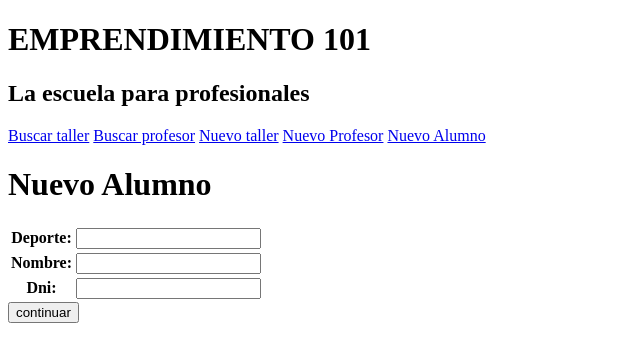
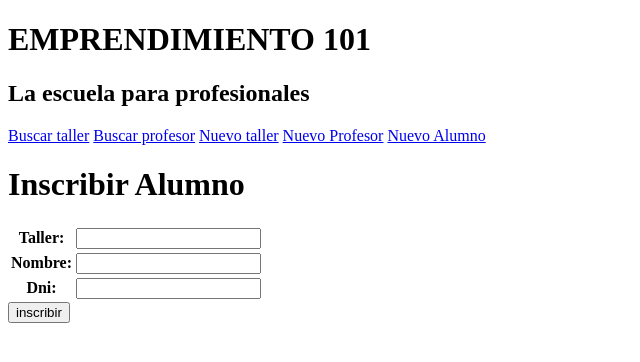
Before and after one commit to Leoszac/MVT, a Django app: page /nuevo_alumno/ in a window 1280 px wide. Shown: the top 362 px of the page, without its empty margins (0-640 px from the left). Run offline with Django 4.2, Linux system fonts and the light colour scheme.

Commit message:
mejoras de codigo

```diff
--- a/MiApp/forms.py
+++ b/MiApp/forms.py
@@ -3,7 +3,6 @@ from django import forms
 
 class escuelaForm(forms.Form):
     taller = forms.CharField(max_length = 100)
-    nombre = forms.CharField(max_length = 100)
 
 class profesorForm(forms.Form):
     taller = forms.CharField(max_length = 100)
@@ -12,6 +11,6 @@ class profesorForm(forms.Form):
 
 
 class alumnoForm(forms.Form):
-    deporte = forms.CharField(max_length = 100)
+    taller = forms.CharField(max_length = 100)
     nombre = forms.CharField(max_length = 100)
     DNI = forms.IntegerField()
--- a/MiApp/models.py
+++ b/MiApp/models.py
@@ -2,7 +2,6 @@ from django.db import models
 
 class escuela(models.Model):
     taller = models.CharField(max_length = 100)
-    nombre = models.CharField(max_length = 100)
 
 class profesor(models.Model):
     nombre = models.CharField(max_length = 100)
@@ -11,6 +10,6 @@ class profesor(models.Model):
 
 
 class alumno(models.Model):
-    deporte = models.CharField(max_length = 100)
+    taller = models.CharField(max_length = 100)
     nombre = models.CharField(max_length = 100)
     DNI = models.IntegerField()
--- a/MiApp/templates/consulta_profesor.html
+++ b/MiApp/templates/consulta_profesor.html
@@ -15,7 +15,7 @@
 {% if  PROD %}
 
    <ul>
-        <li> El taller {{PROD.deporte}} a cargo del profesor {{PROD.nombre}} </li>
+        <li> El taller {{PROD.taller}} a cargo del profesor {{PROD.nombre}} </li>
    </ul>
 {% endif %}
 
--- a/MiApp/templates/nuevo_alumno.html
+++ b/MiApp/templates/nuevo_alumno.html
@@ -7,12 +7,12 @@
 <form action="" method="POST"> {% csrf_token %}
 
 
-  <h1> Nuevo Alumno </h1>
+  <h1> Inscribir Alumno </h1>
   <table>
     {{formulario_NA.as_table}}
   </table>
 
-  <button type='submit' value='enviar'>continuar</button>
+  <button type='submit' value='inscribir'>inscribir</button>
 
 
 </form>
--- a/MiApp/templates/nuevo_profesor.html
+++ b/MiApp/templates/nuevo_profesor.html
@@ -7,12 +7,12 @@
 <form action="" method="POST"> {% csrf_token %}
 
 
-  <h1> Nuevo Profesor </h1>
+  <h1> Agregar un nuevo Profesor </h1>
   <table>
     {{formulario_NP.as_table}}
   </table>
 
-  <button type='submit' value='enviar'>continuar</button>
+  <button type='submit' value='agregar'>agregar</button>
 
 
 </form>
--- a/MiApp/templates/nuevo_taller.html
+++ b/MiApp/templates/nuevo_taller.html
@@ -7,12 +7,12 @@
 <form action="" method="POST"> {% csrf_token %}
 
 
-  <h1> Propon un nuevo taller </h1>
+  <h1> Agregar un nuevo taller </h1>
   <table>
     {{formulario_ND.as_table}}
   </table>
 
-  <button type='submit' value='enviar'>continuar</button>
+  <button type='submit' value='agregar'>agregar</button>
 
 
 </form>
--- a/MiApp/views.py
+++ b/MiApp/views.py
@@ -38,7 +38,7 @@ def buscar_escuela(request):
    return render(request, 'consulta_taller.html', {'error':error})
 
 
-######### INGRESOS DE TALLER ##########
+######### INGRESOS  ##########
 def nuevo_taller(request):
    if request.method == 'POST':
 
@@ -58,7 +58,6 @@ def nuevo_taller(request):
       formulario_ND = escuelaForm()
       return render(request, 'nuevo_taller.html', {'formulario_ND': formulario_ND})
 
-######### INGRESOS DE PROFESORES ##########
 def nuevo_profesor(request):
    if request.method == 'POST':
 
@@ -79,7 +78,6 @@ def nuevo_profesor(request):
 
       return render(request, 'nuevo_profesor.html', {'formulario_NP': formulario_NP})
 
-######### INGRESOS DE ALUMNOSS ##########
 def nuevo_alumno(request):
    if request.method == 'POST':
 
```
